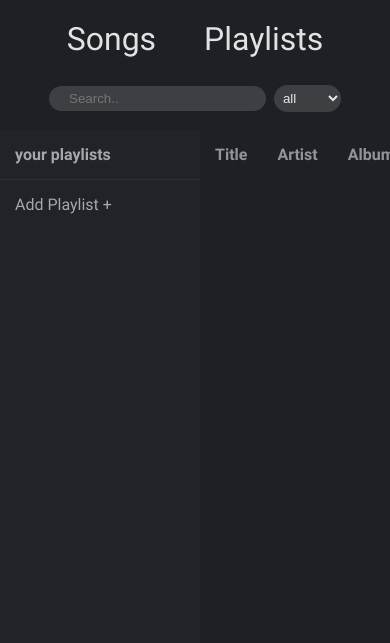
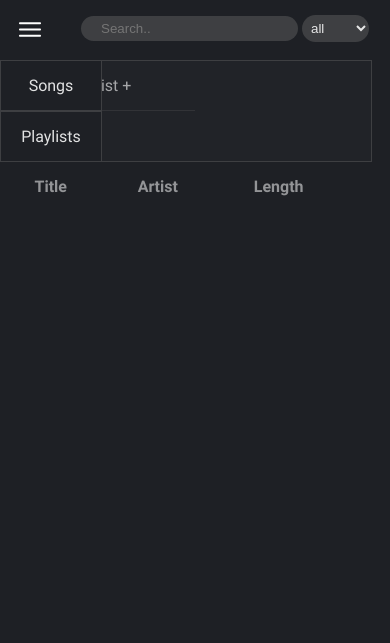
Before and after one commit to Doc-debug/webprog, a PHP site: page /playlists.html in a window 390 px wide. Shown: the top 643 px of the page. Run offline with PHP 8.4, Linux system fonts and the light colour scheme; lists and menus that the app fills with data are empty.

Commit message:
optimizations for mobile view

```diff
--- a/CSS/playlist.css
+++ b/CSS/playlist.css
@@ -37,31 +37,64 @@ Styling            - individual content styling
     }
 }
 
-/* ========== NAVBAR ================ */
+/* ========== HEADER ================ */
 
-#navbar {
-    display: block;
-    height: 90px;
-    margin: 20px;
-    font-size: 2em;
+#header {
+    height: 60px;
+    display: flex;
+}
+#menu {
+    display: inline-block;
+    width: 200px;
+    margin: 17px 0;
     text-align: center;
 }
-#navbar a {
+#menu a {
     margin: 20px;
     text-decoration: none;
     color: var(--text);
 }
 
 #searchwrapper {
-    display: block;
+    display: inline-block;
     margin: 15px auto;
 }
 
+#menu img {
+    display: none;
+    width: 30px;
+    margin: 15px;
+}
+
+@media only screen and (max-width: 700px) {
+    #menu {
+        width: 60px;
+        height: 60px;
+        margin: 0;
+    }
+    #menu a {
+        display: none;
+    }
+    #menu img {
+        display: block;
+    }
+    #menu:hover a,
+    #menu:focus a {
+        position: relative;
+        display: inline-block;
+        width: 70px;
+        padding: 15px;
+        margin: 0;
+        background-color: var(--bg-primary);
+        border: 1px solid var(--bg-tertionary);
+        z-index: 1000;
+    }
+}
 /* ========== CONTENT CONTAINER====== */
 
 #content-container {
     display: flex;
-    height: calc(100% - 130px);
+    height: calc(100% - 60px);
 }
 /* ========== PLAYLIST LIST ========= */
 
@@ -83,9 +116,10 @@ Styling            - individual content styling
     opacity: var(--op-m);
     border: none;
 }
+
 /* ========== PLAYLIST SONG LIST ==== */
 #playlist-songs {
-    width: calc(100% - 200px);
+    width: calc(100% - 60px);
     overflow: scroll;
 }
 
@@ -117,7 +151,44 @@ Styling            - individual content styling
     }
 }
 
+@media only screen and (max-width: 700px) {
+    #playlist-song-table td:nth-child(3),
+    #playlist-song-table th:nth-child(3) {
+        display: none;
+    }
+}
 #songSlider {
     position: relative;
     top: -15px;
 }
+
+/* ========== LAYOUT MOBILE ========= */
+
+@media only screen and (max-width: 700px) {
+    #content-container {
+        flex-direction: column;
+    }
+
+    #playlist-list {
+        flex: none;
+        width: 90%;
+        height: 100px;
+        margin: 0 auto;
+        border: 1px solid var(--bg-tertionary);
+    }
+    #playlist-list a {
+        width: 50%;
+        box-sizing: border-box;
+        float: left;
+        border-top: none;
+        border-bottom: solid var(--bg-tertionary) 1px;
+    }
+    #playlist-list p {
+        display: none;
+    }
+
+    #playlist-songs {
+        width: 100%;
+        overflow: scroll;
+    }
+}
--- a/playlists.html
+++ b/playlists.html
@@ -27,11 +27,13 @@
         <script type="module" src="/js/playlist.js"></script>
     </head>
     <body>
-        <div id="context-menu"></div>
         <div id="content">
-            <div id="navbar">
-                <a href="/player.html">Songs</a>
-                <a href="/playlists.html">Playlists</a>
+            <div id="header">
+                <nav id="menu">
+                    <img src="/img/ctrl/burgermenu.svg" alt="" />
+                    <a href="/player.html">Songs</a>
+                    <a href="/playlists.html">Playlists</a>
+                </nav>
 
                 <div id="searchwrapper">
                     <input
```
Also changed, not shown: CSS/player.css (+50 -9 lines), player.html (+50 -40 lines), img/ctrl/burgermenu.svg (added).
